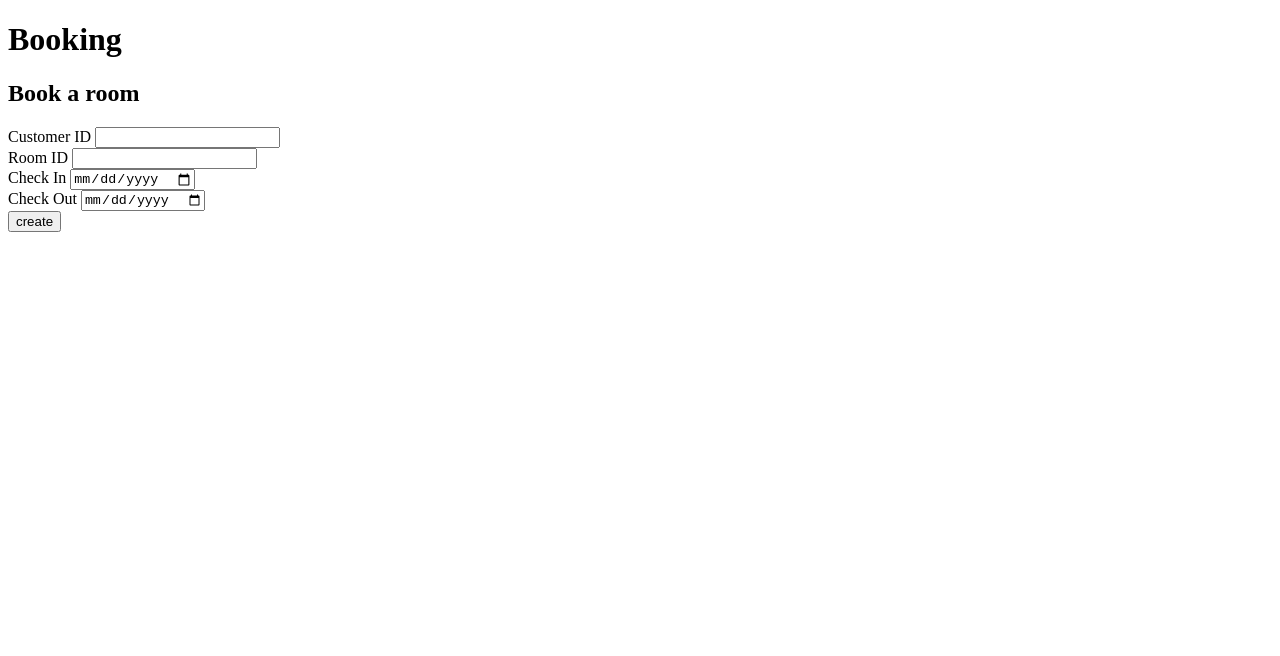
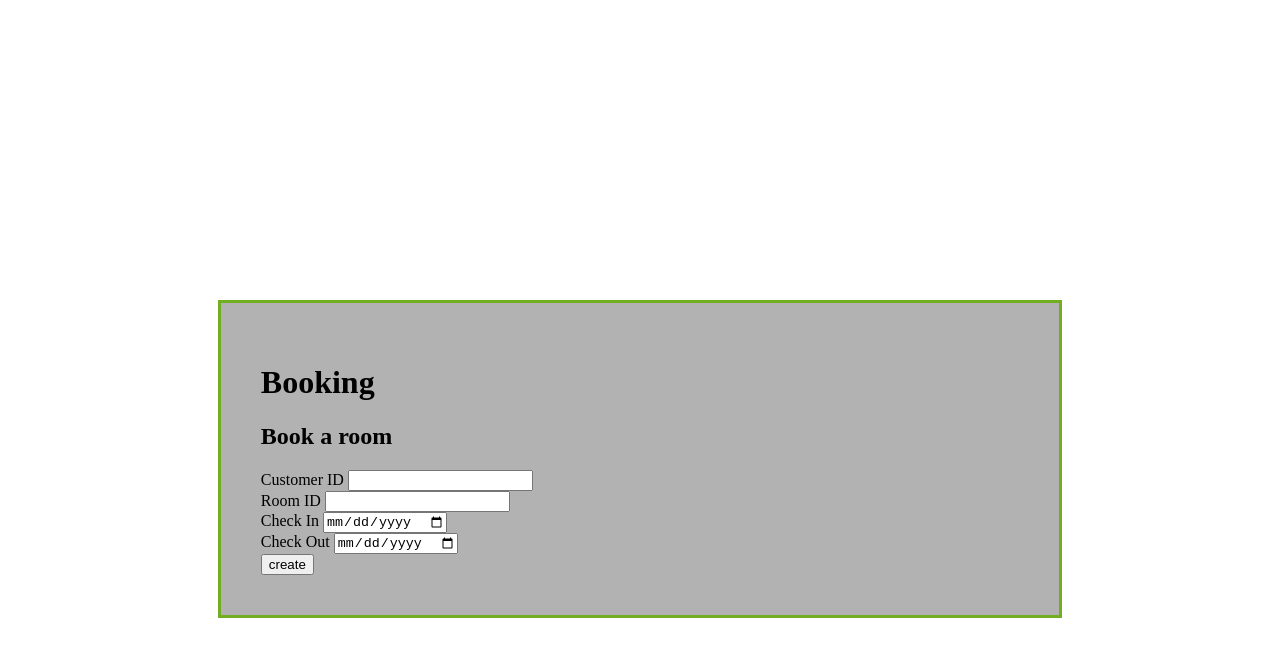
Before and after one commit to laasyasree/hotel, a website: page bookings/bookings.html in a window 1280 px wide. Drawn offline with Linux system fonts and the light colour scheme.

Commit message:
Update bookings.html

```diff
--- a/bookings/bookings.html
+++ b/bookings/bookings.html
@@ -5,8 +5,19 @@
     <meta name="viewport" content="width=device-width, initial-scale=1.0">
     <meta http-equiv="X-UA-Compatible" content="ie=edge">
     <title>Book a room</title>
+     <style>
+        .newbooking{
+            margin: auto;
+  width: 60%;
+  border: 3px solid #73AD21;
+  padding: 40px;
+  margin-top: 300px;
+  background: rgba(0,0,0,0.3);
+}
+    </style>
 </head>
 <body>
+     <div class="newbooking">
     <h1>Booking</h1>
     <h2>Book a room</h2>
     <form id="create-lend-lists" action="bookings" method="POST">
@@ -26,7 +37,7 @@
     </div>
         <input type="submit" value="create" id="submit-button"/>
     </form>
-
+    </div>
 
 </body>
 </html>
```
